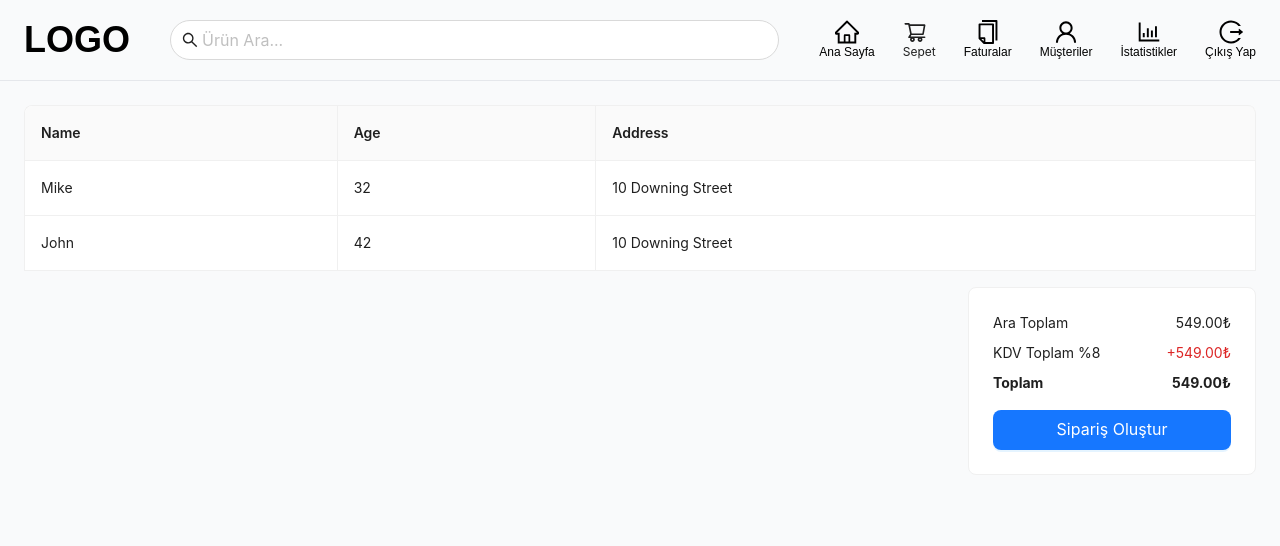
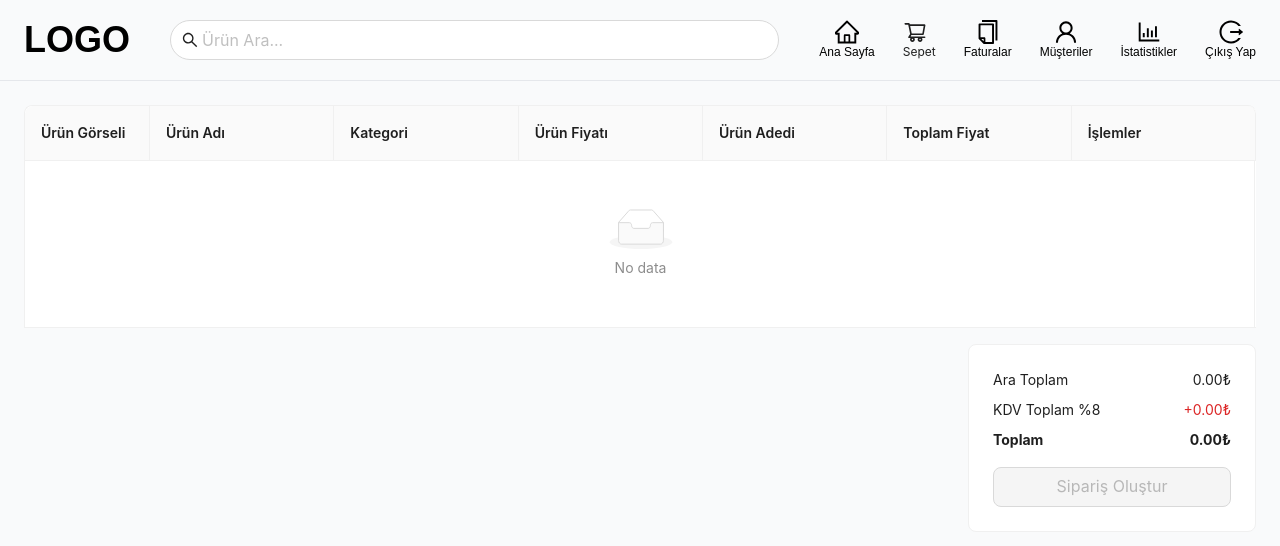
Before and after one commit to 1serkanduran/POS-Application, a React (Create React App) app in the folder client/: page /cart in a window 1280 px wide. Shown: the top 546 px of the page. Built offline with nearby package versions, Linux system fonts and the light colour scheme.

Commit message:
Invoice page operations completed

```diff
--- a/client/package.json
+++ b/client/package.json
@@ -14,6 +14,7 @@
     "react-redux": "^9.1.0",
     "react-router-dom": "^6.22.3",
     "react-scripts": "5.0.1",
+    "react-to-print": "^2.15.1",
     "web-vitals": "^2.1.4"
   },
   "scripts": {
--- a/client/src/components/cart/CreateBill.jsx
+++ b/client/src/components/cart/CreateBill.jsx
@@ -1,22 +1,49 @@
-import { Button, Card, Form, Input, Modal, Select } from 'antd'
-import React from 'react'
+import { Button, Card, Form, Input, message, Modal, Select } from "antd";
+import { useSelector, useDispatch } from "react-redux";
+import { useNavigate } from "react-router-dom";
+import { reset } from "../../redux/cartSlice";
 
 const CreateBill = ({ isModalOpen, setIsModalOpen }) => {
+    const cart = useSelector((state) => state.cart);
+    const dispatch = useDispatch();
+    const navigate = useNavigate();
 
-    const onFinish = (values) => {
-        console.log('Success:', values);
-    };
+
+    const onFinish = async (values) => {
+        try {
+          const res = await fetch("http://localhost:5000/api/bills/add-bill", {
+            method: "POST",
+            body: JSON.stringify({
+              ...values,
+              subTotal: cart.total,
+              tax: ((cart.total * cart.tax) / 100).toFixed(2),
+              totalAmount: (cart.total + (cart.total * cart.tax) / 100).toFixed(2),
+              cartItems: cart.cartItems,
+            }),
+            headers: { "Content-type": "application/json; charset=UTF-8" },
+          });
+
+          if (res.status === 200) {
+            message.success("Fatura başarıyla oluşturuldu.");
+            dispatch(reset());
+            navigate("/bills");
+          }
+        } catch (error) {
+          message.danger("Bir şeyler yanlış gitti.");
+          console.log(error);
+        }
+      };
 
     return (
         <Modal title="Fatura Oluştur" open={isModalOpen} footer={false} onCancel={() => setIsModalOpen(false)}>
             <Form layout={"vertical"} onFinish={onFinish}>
-                <Form.Item label="Müşteri Adı" name={"customerName"} rules={[{ required: true, message:"Bu alan boş geçilemez" }]}>
+                <Form.Item label="Müşteri Adı" name={"customerName"} rules={[{ required: true, message: "Bu alan boş geçilemez" }]}>
                     <Input placeholder="Müşteri Adı Yazınız" />
                 </Form.Item>
-                <Form.Item label="Telefon Numarası" name={"phoneNumber"} rules={[{ required: true, message:"Bu alan boş geçilemez"  }]}>
+                <Form.Item label="Telefon Numarası" name={"customerPhoneNumber"} rules={[{ required: true, message: "Bu alan boş geçilemez" }]}>
                     <Input placeholder="Telefon Numarası Giriniz" maxLength={11} />
                 </Form.Item>
-                <Form.Item label="Ödeme Yöntemi" name={"paymentMode"} rules={[{ required: true }]}>
+                <Form.Item label="Ödeme Yöntemi" name={"paymentMode"} rules={[{ required: true, message:"Ödeme yöntemi seçiniz" }]}>
                     <Select placeholder="Ödeme Yöntemi Seçiniz">
                         <Select.Option value="Nakit">Nakit</Select.Option>
                         <Select.Option value="Kredi Kartı">Kredi Kartı</Select.Option>
@@ -26,15 +53,15 @@ const CreateBill = ({ isModalOpen, setIsModalOpen }) => {
                 <Card>
                     <div className="flex justify-between">
                         <span>Ara Toplam</span>
-                        <span>549.00₺</span>
+                        <span>{(cart.total.toFixed(2))}₺</span>
                     </div>
                     <div className="flex justify-between my-2">
                         <span>KDV Toplam %8</span>
-                        <span className="text-red-600">+549.00₺</span>
+                        <span className="text-red-600">+{((cart.total * cart.tax) / 100).toFixed(2)}₺</span>
                     </div>
                     <div className="flex justify-between">
                         <b>Toplam</b>
-                        <b>549.00₺</b>
+                        <b> {(cart.total + (cart.total * cart.tax) / 100).toFixed(2)}₺</b>
                     </div>
                     <div className="flex justify-end">
                         <Button
@@ -42,6 +69,7 @@ const CreateBill = ({ isModalOpen, setIsModalOpen }) => {
                             type="primary"
                             onClick={() => setIsModalOpen(true)}
                             htmlType="submit"
+                            disabled={cart.cartItems.length === 0}
                         >
                             Sipariş Oluştur
                         </Button>
--- a/client/src/components/header/Header.jsx
+++ b/client/src/components/header/Header.jsx
@@ -38,7 +38,7 @@ const Header = () => {
                         <HomeOutlined className="md:text-2xl text-xl justify-center" />
                         <span className="md:text-xs text-[10px]">Ana Sayfa</span>
                     </Link>
-                    <Badge count={cart.cartItems.length} offset={[0,6]} className="md:flex hidden">
+                    <Badge count={cart.cartItems.length} offset={[0,0]} className="md:flex hidden">
                         <Link to={"/cart"} className="menu-link flex flex-col hover:text-[#40a9ff] transition-all">
                             <ShoppingCartOutlined className="md:text-2xl text-xl" />
                             <span className="md:text-xs text-[10px]">Sepet</span>
--- a/client/src/pages/BillPage.jsx
+++ b/client/src/pages/BillPage.jsx
@@ -1,40 +1,72 @@
 import { Table, Card, Button,  } from "antd";
 import Header from "../components/header/Header";
-import { useState } from "react";
+import { useEffect, useState } from "react";
 import PrintBill from "../components/bills/PrintBill";
 
 const BillPage = () => {
-  const [isModalOpen, setIsModalOpen] = useState(false);
-  const dataSource = [
-    {
-      key: '1',
-      name: 'Mike',
-      age: 32,
-      address: '10 Downing Street',
-    },
-    {
-      key: '2',
-      name: 'John',
-      age: 42,
-      address: '10 Downing Street',
-    },
-  ];
+  const [isModalOpen, setIsModalOpen]  = useState(false);
+  const [billItems, setBillItems] = useState([]);
+  const [customer,setCustomer] =useState();
+
+
+
+  useEffect(() => {
+    const getBills = async () => {
+      try {
+        const res=await fetch("http://localhost:5000/api/bills/get-all")
+        const data=await res.json()
+        setBillItems(data);
+      } catch (error) {
+        console.log(error);
+      }
+    }
+    getBills();
+  }, [])
+
+
 
   const columns = [
     {
-      title: 'Name',
-      dataIndex: 'name',
-      key: 'name',
+      title: 'Müşteri Adı',
+      dataIndex: 'customerName',
+      key: 'customerName',
     },
     {
-      title: 'Age',
-      dataIndex: 'age',
-      key: 'age',
+      title: 'Telefon Numarası',
+      dataIndex: 'customerPhoneNumber',
+      key: 'customerPhoneNumber',
     },
     {
-      title: 'Address',
-      dataIndex: 'address',
-      key: 'address',
+      title: 'Oluşturma Tarihi',
+      dataIndex: 'createdAt',
+      key: 'createdAt',
+      render:()=>{
+        return new Date().toLocaleDateString()
+      }
+    },
+    {
+      title: 'Ödeme Yöntemi',
+      dataIndex: 'paymentMode',
+      key: 'paymentMode',
+    },
+    {
+      title: 'Toplam Fiyat',
+      dataIndex: 'totalAmount',
+      key: 'totalAmount',
+      render:(text)=>{
+        return <span>{text}₺</span>
+      }
+    },
+    {
+      title: 'İşlemler',
+      dataIndex: 'action',
+      key: 'action',
+      render:(_,record)=>{
+        return <Button type="link" className="pl-0" onClick={()=>{
+          setIsModalOpen(true);
+          setCustomer(record);
+        }}>Yazdır</Button>
+      }
     },
   ];
 
@@ -44,14 +76,14 @@ const BillPage = () => {
       <Header />
       <div className="px-6">
       <h1 className="text-4xl font-bold text-center mb-4">Faturalar</h1>
-        <Table dataSource={dataSource} columns={columns} bordered pagination={false} />
-        <div className="cart-total flex justify-end mt-4">
-          <Card className="w-72">
-            <Button className="mt-4 w-full" type="primary" size="large" onClick={()=>setIsModalOpen(true)}>Yazdır</Button>
-          </Card>
-        </div>
+        <Table dataSource={billItems} columns={columns} bordered pagination={false}
+        scroll={{
+          x:1000,
+          y:300
+        }}
+        />
       </div>
-      <PrintBill isModalOpen={isModalOpen} setIsModalOpen={setIsModalOpen} />
+      <PrintBill isModalOpen={isModalOpen} setIsModalOpen={setIsModalOpen} customer={customer} />
     </>
   );
 };
--- a/client/src/pages/CartPage.jsx
+++ b/client/src/pages/CartPage.jsx
@@ -1,64 +1,136 @@
-import { Table, Card, Button, Modal } from "antd";
+import { Table, Card, Button, Modal, message, Popconfirm } from "antd";
 import Header from "../components/header/Header";
 import { useState } from "react";
 import CreateBill from "../components/cart/CreateBill";
+import { useDispatch, useSelector } from "react-redux";
+import {
+  PlusCircleOutlined,
+  MinusCircleOutlined,
+} from "@ant-design/icons";
+import { removeItem, decrease, increase } from "../redux/cartSlice";
 
 const CartPage = () => {
   const [isModalOpen, setIsModalOpen] = useState(false);
-  const dataSource = [
-    {
-      key: '1',
-      name: 'Mike',
-      age: 32,
-      address: '10 Downing Street',
-    },
-    {
-      key: '2',
-      name: 'John',
-      age: 42,
-      address: '10 Downing Street',
-    },
-  ];
+  const cart = useSelector((state) => state.cart);
+  const dispatch = useDispatch();
+
 
   const columns = [
     {
-      title: 'Name',
-      dataIndex: 'name',
-      key: 'name',
+      title: "Ürün Görseli",
+      dataIndex: "img",
+      key: "img",
+      width: "125px",
+      render: (text) => {
+        return <img src={text} alt="" className="w-full h-20 object-cover" />;
+      },
     },
     {
-      title: 'Age',
-      dataIndex: 'age',
-      key: 'age',
+      title: "Ürün Adı",
+      dataIndex: "title",
+      key: "title",
     },
     {
-      title: 'Address',
-      dataIndex: 'address',
-      key: 'address',
+      title: "Kategori",
+      dataIndex: "category",
+      key: "category",
+    },
+    {
+      title: "Ürün Fiyatı",
+      dataIndex: "price",
+      key: "price",
+      render: (text) => {
+        return <span>{text.toFixed(2)}₺</span>;
+      },
+    },
+    {
+      title: "Ürün Adedi",
+      dataIndex: "quantity",
+      key: "quantity",
+      render: (text, record) => {
+        return <div className="flex items-center">
+          <Button
+            type="primary"
+            size="small"
+            className="w-full flex items-center justify-center !rounded-full"
+            icon={<MinusCircleOutlined />}
+            onClick={() => {
+              if (record.quantity === 1) {
+                if (window.confirm("Ürünü silmek istediğinize emin misiniz?")) {
+                  dispatch(removeItem(record));
+                }
+              }
+              if (record.quantity > 1) {
+                dispatch(decrease(record));
+              }
+            }
+            }
+          />
+          <span className="font-bold w-6 inline-block text-center">{record.quantity}</span>
+          <Button
+            type="primary"
+            size="small"
+            className="w-full flex items-center justify-center !rounded-full"
+            icon={<PlusCircleOutlined />}
+            onClick={() => dispatch(increase(record))}
+          />
+        </div>
+      },
+    },
+    {
+      title: "Toplam Fiyat",
+      dataIndex: "price",
+      key: "price",
+      render: (text, record) => {
+        return <span>{(record.quantity * record.price).toFixed(2)}₺</span>;
+      },
+    },
+    {
+      title: "İşlemler",
+      render: (_, record) => {
+        return <Popconfirm
+          title="Silmek için emin misiniz?"
+          onConfirm={() => {
+            dispatch(removeItem(record));
+            message.success("Ürün Sepetten Silindi.");
+          }}
+          okText="Evet"
+          cancelText="Hayır"
+        >
+          <Button
+            type="link"
+            danger
+          >
+            Sil
+          </Button>
+        </Popconfirm>
+      },
     },
   ];
-
 
   return (
     <>
       <Header />
       <div className="px-6">
-        <Table dataSource={dataSource} columns={columns} bordered pagination={false} />
+        <Table dataSource={cart.cartItems} columns={columns} bordered pagination={false} scroll={{
+          x: 1200,
+          y: 300,
+        }} />
         <div className="cart-total flex justify-end mt-4">
           <Card className="w-72">
             <div className="flex justify-between">
               <span>Ara Toplam</span>
-              <span>549.00₺</span>
+              <span>{(cart.total.toFixed(2))}₺</span>
             </div>
             <div className="flex justify-between my-2">
               <span>KDV Toplam %8</span>
-              <span className="text-red-600">+549.00₺</span>
+              <span className="text-red-600">+{((cart.total * cart.tax) / 100).toFixed(2)}₺</span>
             </div>
             <div className="flex justify-between">
               <b>Toplam</b>
-              <b>549.00₺</b>
+              <b> {(cart.total + (cart.total * cart.tax) / 100).toFixed(2)}₺</b>
             </div>
-            <Button className="mt-4 w-full" type="primary" size="large" onClick={()=>setIsModalOpen(true)}>Sipariş Oluştur</Button>
+            <Button className="mt-4 w-full" type="primary" size="large" onClick={() => setIsModalOpen(true)} disabled={cart.cartItems.length === 0}>Sipariş Oluştur</Button>
           </Card>
         </div>
       </div>
```
Also changed, not shown: client/src/components/bills/PrintBill.jsx (+26 -21 lines), client/src/components/cart/CartTotals.jsx (+6 -4 lines), 1 other file (tests, documents, lock files or other folders).
